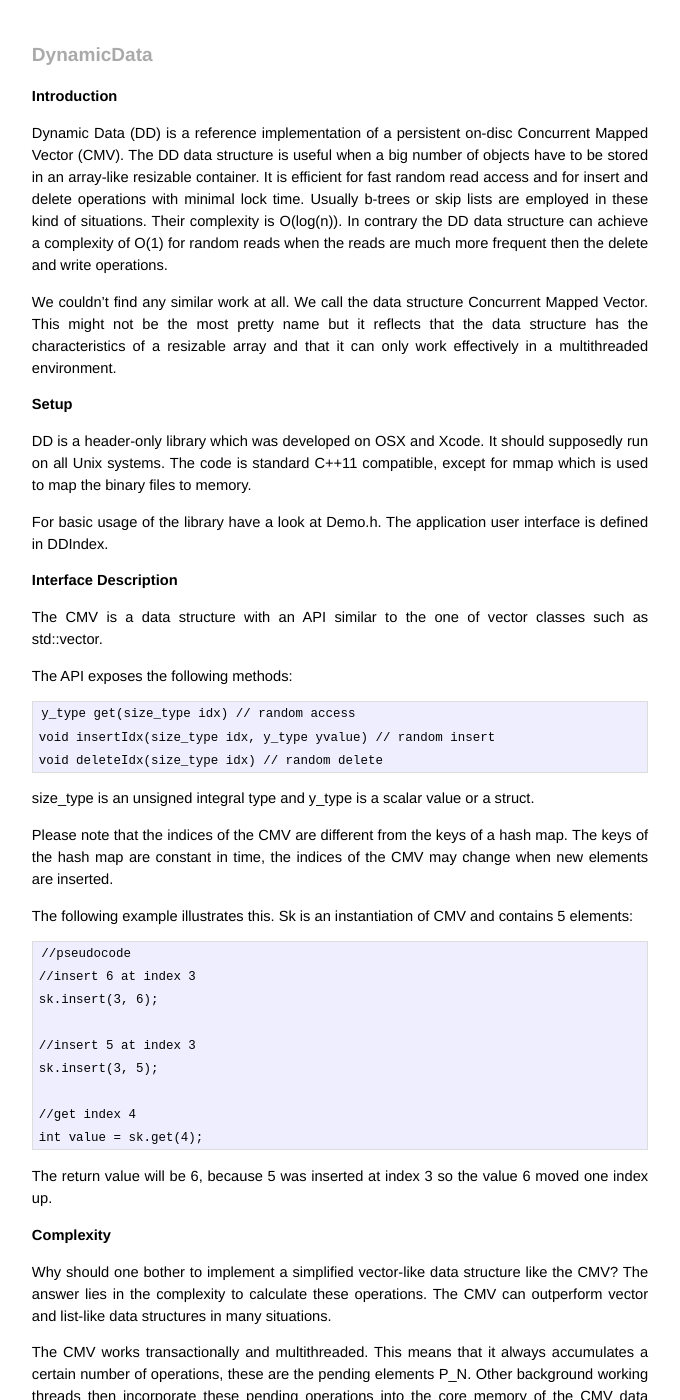
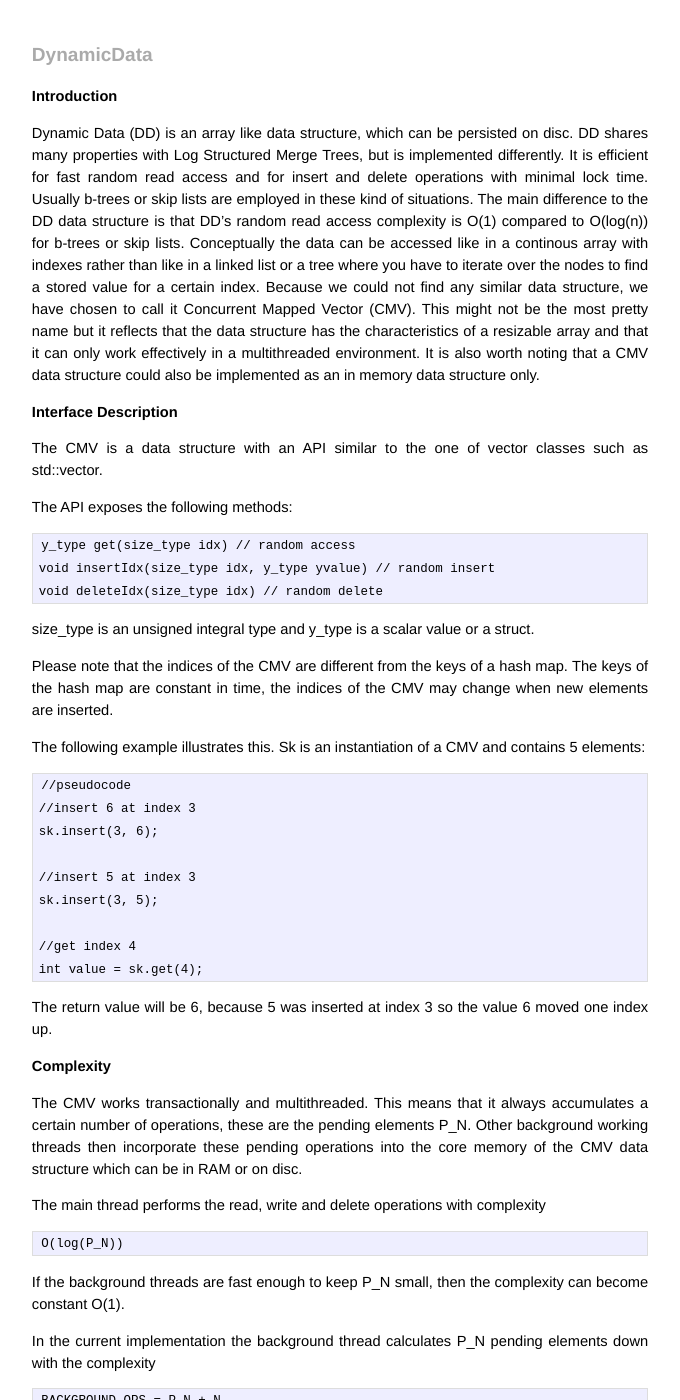
Before and after one commit to cleverandson/DynamicData, a Jekyll site: the page built from _posts/2013-3-4-manual.md, in a window 1280 px wide and 1400 px high. Shown: the whole window, without its empty margins (300-980 px from the left). Built offline with Jekyll 4.4.1, drawn with Linux system fonts in a browser that asks for light colours; Markdown is read by kramdown in place of the engine named in the settings; some of the changed text lies outside the part shown.

Commit message:
R: dynamic data text changed.

```diff
--- a/_posts/2013-3-4-manual.md
+++ b/_posts/2013-3-4-manual.md
@@ -7,18 +7,10 @@ title: Manual
 
 ### Introduction
 
-Dynamic Data (DD) is a reference implementation of a persistent on-disc Concurrent Mapped Vector (CMV). The DD data structure is useful when a big number of objects have to be stored in an array-like resizable container. It
-is efficient for fast random read access and for insert and delete operations with minimal lock time. Usually b-trees or skip lists are employed in these kind of situations. Their complexity is O(log(n)). In contrary the DD data structure can achieve a complexity of O(1) for random reads when the reads are much more frequent then the delete and write operations.
-
-We couldn't find any similar work at all. We call the data structure Concurrent Mapped Vector. This might not be the most pretty name but it reflects that the data structure has the characteristics of a resizable array and that it can only work effectively in a multithreaded environment.
-
-### Setup
-
-DD is a header-only library which was developed on OSX and Xcode. It should supposedly run on all Unix systems.
-The code is standard C++11 compatible, except for mmap which is used to map the binary files to memory.
-
-For basic usage of the library have a look at Demo.h. The application user interface is defined in DDIndex.
-
+Dynamic Data (DD) is an array like data structure, which can be persisted on disc. DD shares many properties with Log Structured Merge Trees, but is implemented differently. It is efficient for fast random read access and for insert and delete operations with minimal lock time. Usually b-trees or skip lists are employed in these kind of situations. The main difference to the DD data structure is that DD's random read access complexity is O(1) compared to O(log(n)) for b-trees or skip lists.
+Conceptually the data can be accessed like in a continous array with indexes rather than like in a linked list or a tree where you have to iterate over the nodes to find a stored value for a certain index.
+Because we could not find any similar data structure, we have chosen to call it Concurrent Mapped Vector (CMV). This might not be the most pretty name but it reflects that the data structure has the characteristics of a resizable array and that it can only work effectively in a multithreaded environment.
+It is also worth noting that a CMV data structure could also be implemented as an in memory data structure only.
 
 ### Interface Description
 
@@ -35,7 +27,7 @@ size_type is an unsigned integral type and y_type is a scalar value or a struct.
 Please note that the indices of the CMV are different from the keys of a hash map. The keys of the hash map are constant in time, the indices of the CMV may change when new elements are inserted.
 
 
-The following example illustrates this. Sk is an instantiation of CMV and contains 5 elements:
+The following example illustrates this. Sk is an instantiation of a CMV and contains 5 elements:
 
 	//pseudocode
 	//insert 6 at index 3
@@ -51,8 +43,6 @@ The return value will be 6, because 5 was inserted at index 3 so the value 6 mov
 
 
 ### Complexity
-
-Why should one bother to implement a simplified vector-like data structure like the CMV? The answer lies in the complexity to calculate these operations. The CMV can outperform vector and list-like data structures in many situations.
 
 The CMV works transactionally and multithreaded. This means that it always accumulates a certain number of operations, these are the pending elements P_N. Other background working threads then incorporate these pending operations into the core memory of the CMV data structure which can be in RAM or on disc.
 
@@ -71,6 +61,8 @@ where N is the number of elements currently contained in CMVs core memory. This
 Because of fast multithreaded hardware one can imagine that the frequency of insert and delete operations can be quite high and still P_N remains small.
 
 
+
+
 ### The Dynamic Data Project
 
 The DynamicData Project is a reference implementation of the MVC data structure where the core memory is kept persistently on disc. With few modifications the core memory could be relocated to RAM.
@@ -79,10 +71,42 @@ The DD is still a prototype and should be tested thoroughly before using it in p
 
 Our main focus in this project was to reduce the BACKGROUND_OPS because this gives the biggest performance boost. We have to mention that the complexity for the insert and delete operations is O(log(P_N) + P_N) rather than O(log(P_N)). But this shortcoming could be overcome if we used a special skip list in our implementation.
 
+
+### Applications
+
+Our main use case of the data structure was for mobile applications where we needed a simple ordered data storage. The main advantage there is, that the storage can be queried without annoying cursor manipulations, caching and continuous data querying because of the efficient random read possibility. The ability to have an ordered set with a simple interface simplifies also the software development compared to similar relational database implementations.
+
+It would be very interesting to find other real world applications where this data structure can be useful.
+
+We think that possible application could be in the domain of big data processing/storage, big text manipulations, data exchange, multimedia storage or similar.
+
+
+### Future Work
+
+We believe that the performance of the implementation could be optimized much further. Especially the background data manipulations and the caching of the pending elements could still be improved a lot.
+
+In many use cases a dynamically changeable data layout size is also desirable to support more effective storage in cases where the stored values differ substantially in size.
+
+It is also possible to add an update operation to improve performance and simplicity in user code, in cases where values have to be changed.
+
+The data structure could also be used to implement a key value store with efficient random read access. We think that it might be possible develop a faster key value store compared to existing ones.
+
+We are very interested in developing this data structure further. For suggestions improvements or possible applications please contact us.
+
+
+### Setup
+
+DD is a header-only library which was developed on OSX and Xcode. It should supposedly run on all Unix systems.
+The code is standard C++11 compatible, except for mmap which is used to map the binary files to memory.
+
+For basic usage of the library have a look at Demo.h. The application user interface is defined in DDIndex.
+
 ### Implementation Overview
 
+work in progress ...
 
-work in progress ...
+If you have questions about the implementation please feel free to contact us.
+
 
 
 
```
